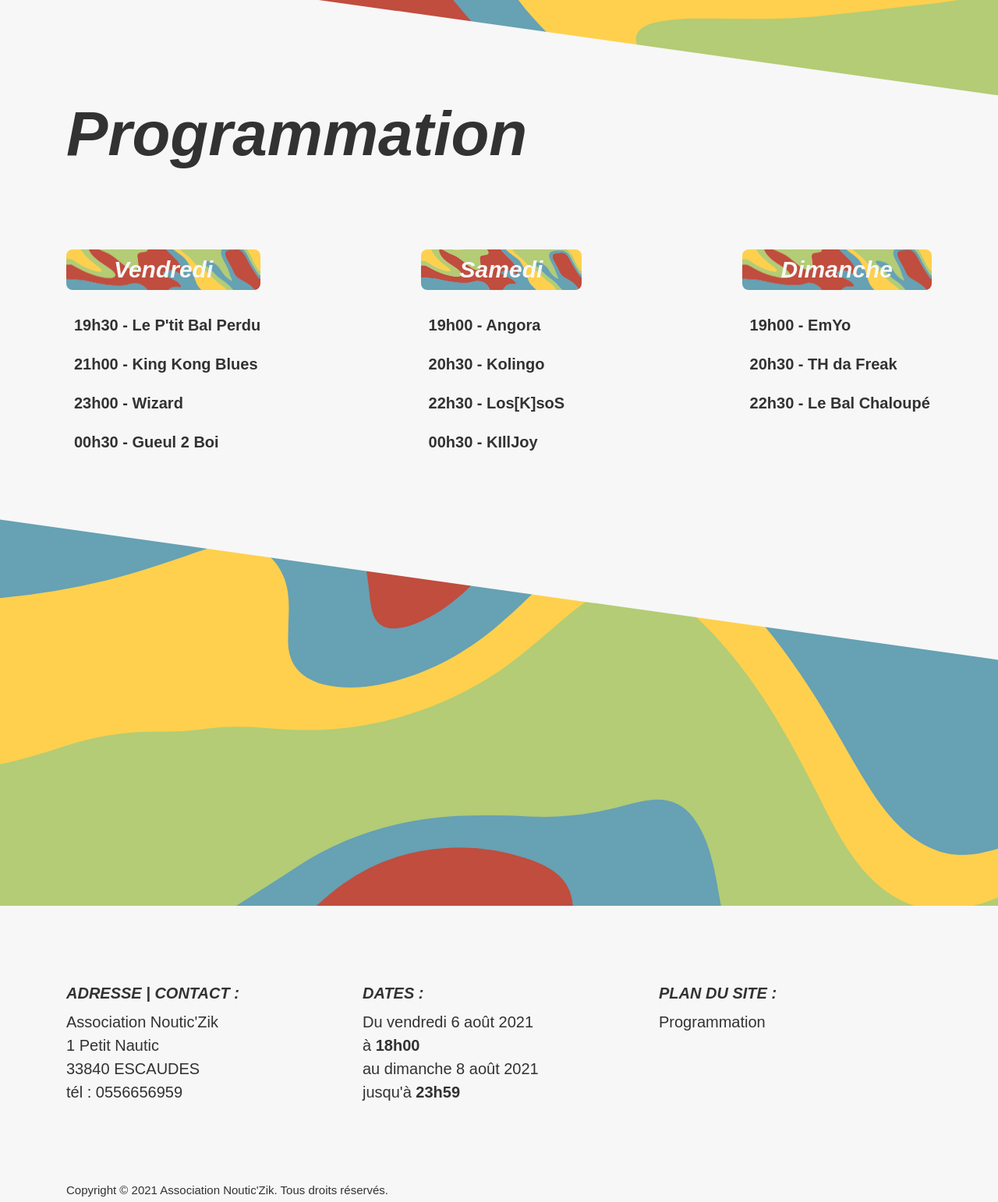
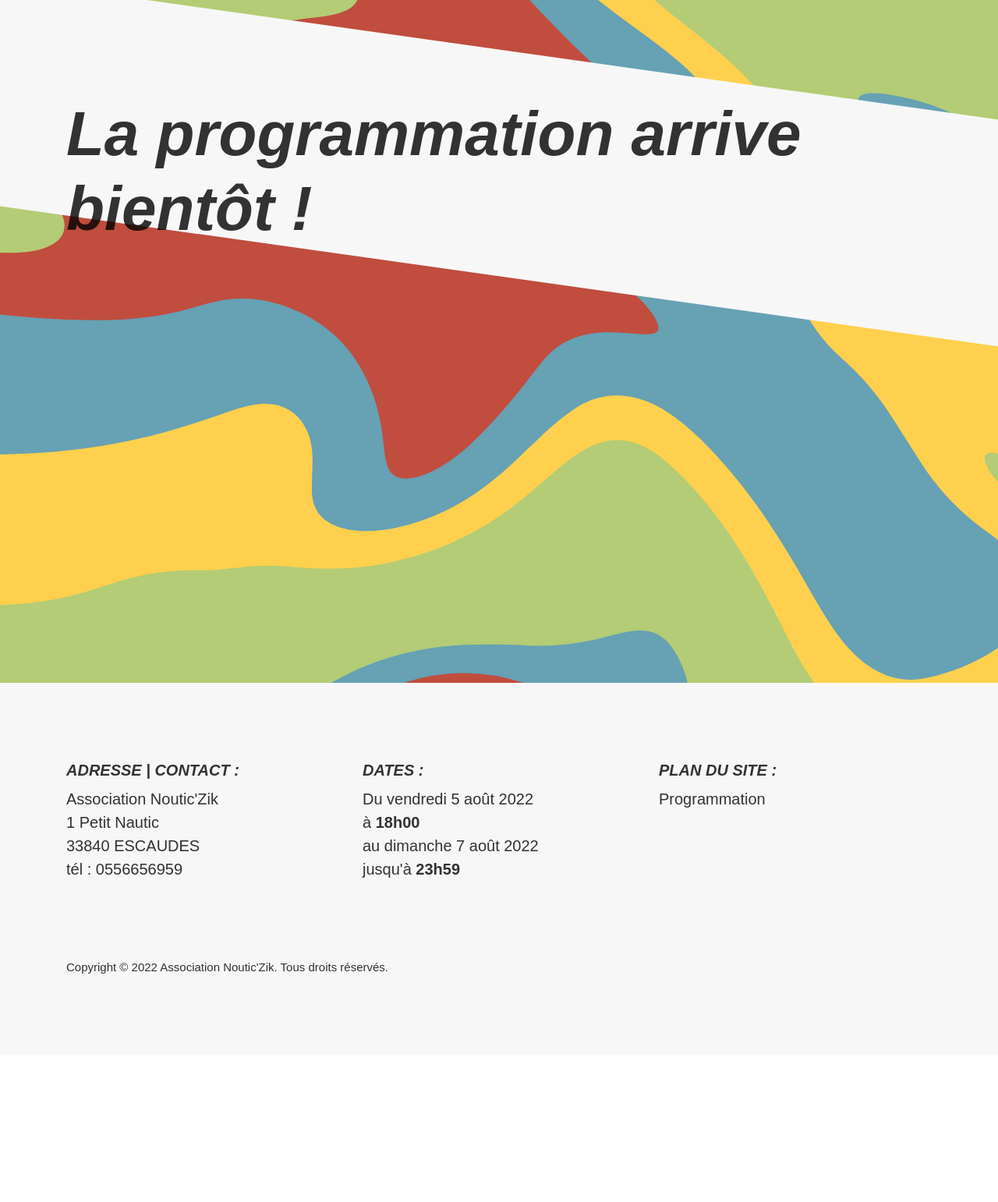
Before and after one commit to Manautbertonboitel/nouticzikweb, a plain HTML site: page index.html in a window 1280 px wide. Shown: the part 900-2442 px from the top of the page at 78% size. After the commit the page ends 2253 px from the top, so only its background shows below. Drawn offline with nearby package versions, Linux system fonts and the light colour scheme; a script that the page names is missing; a web font is replaced by a local one.

Commit message:
Update temp 2022

```diff
--- a/index.html
+++ b/index.html
@@ -60,7 +60,7 @@
     <div class="box-title">
       <h1>Noutic</h1>
       <h2>ZIK</h2>
-      <h3>11 ANS</h3>
+      <h3>12 ANS</h3>
     </div>
     <a id="program"  href="#program">
       <svg width="100px" height="50px" viewBox="0 0 16 16" class="bi bi-arrow-down" fill="currentColor" xmlns="http://www.w3.org/2000/svg">
@@ -74,8 +74,8 @@
   <!--<p id="notice"></p>-->
 
 <div  id="programmation" class="wrapper container">
-  <h3>Programmation</h3>
-  <div class="box-prog-wrapper d-flex justify-content-between flex-wrap">
+  <h3>La programmation arrive bientôt !</h3>
+  <!-- <div class="box-prog-wrapper d-flex justify-content-between flex-wrap">
     <div class="box-prog">
         <h4>
           vendredi
@@ -102,7 +102,7 @@
           <p>20h30 - TH da Freak</p>
           <p>22h30 - Le Bal Chaloupé</p>
       </div>
-  </div>
+  </div> -->
 </div>
     </div>
 
@@ -118,7 +118,7 @@
             </div>
             <div class="col section my-4 my-md-0">
               <h3 class="titre-footer">dates :</h3>
-              <p>Du vendredi 6 août 2021<br>à <strong>18h00</strong><br>au dimanche 8 août 2021<br>jusqu'à <strong>23h59</strong></p>
+              <p>Du vendredi 5 août 2022<br>à <strong>18h00</strong><br>au dimanche 7 août 2022<br>jusqu'à <strong>23h59</strong></p>
             </div>
             <div class="col section section-3 d-flex">
               <div class="d-flex flex-column">
@@ -127,7 +127,7 @@
               </div>
             </div>
           </div>
-          <p class="paraph">Copyright © 2021 Association Noutic'Zik. Tous droits réservés.
+          <p class="paraph">Copyright © 2022 Association Noutic'Zik. Tous droits réservés.
         </div>
       </footer>
 
```
